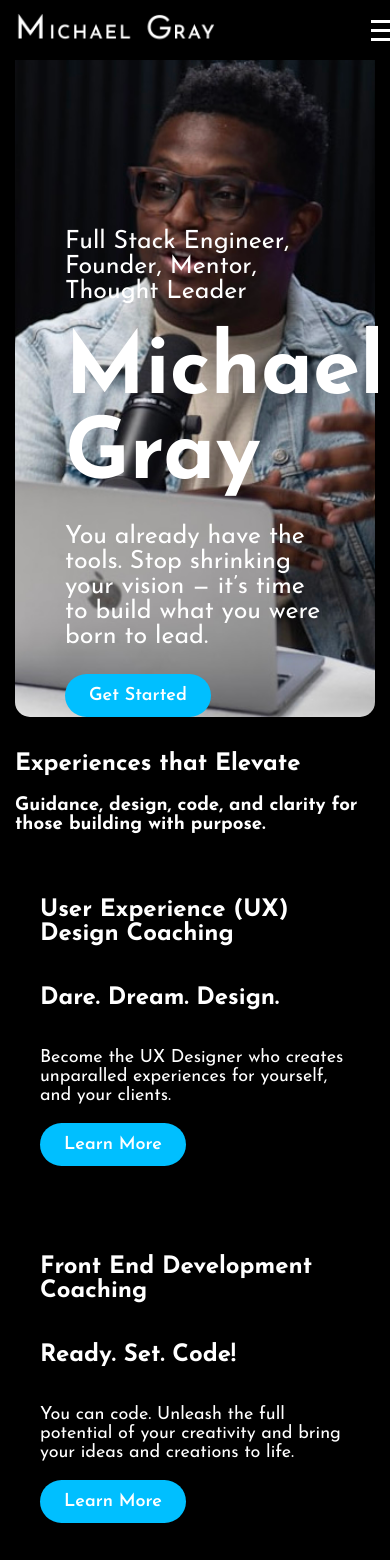
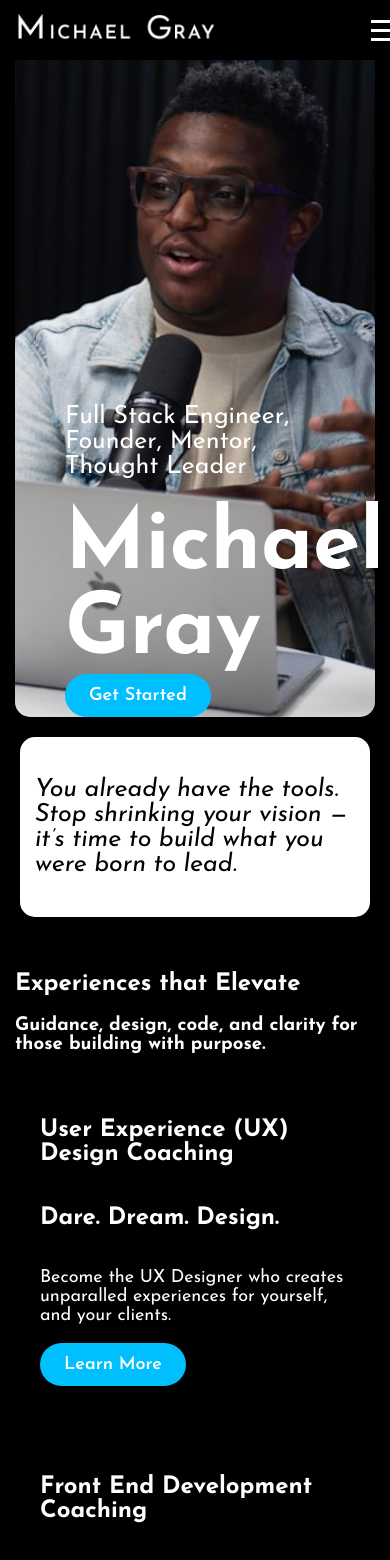
Before and after one commit to mjgraydev/mjgray-brand, a React (Create React App) app: page / in a window 390 px wide. Shown: the top 1560 px of the page. Built offline with nearby package versions, Linux system fonts and the light colour scheme.

Commit message:
final responsive push

```diff
--- a/src/Components/Home.module.css
+++ b/src/Components/Home.module.css
@@ -68,6 +68,17 @@
     font-family: 'Josefin Sans';
     padding: 15px;
 
+}
+
+.quote {
+    color: #000;
+    font-family: 'Josefin Sans';
+    padding: 15px;
+    background-color: #fff;
+    margin: 20px;
+    border-radius: 15px;
+    font-size: 25px;
+    font-style: italic;
 }
 
 
@@ -194,7 +205,7 @@ elevated-item > :not(.action-btn) {
 
         display: grid;
         grid-template-columns: 1fr;
-        padding: 200px 25px;
+        padding: 75px 25px;
         justify-content: center;
         gap: 25px;
 
--- a/src/pages/home.jsx
+++ b/src/pages/home.jsx
@@ -18,9 +18,13 @@ function Home() {
 
             <p>Full Stack Engineer, Founder, Mentor, Thought Leader</p>
             <h2>Michael Gray</h2>
-            <p>You already have the tools. Stop shrinking your vision — it’s time to build what you were born to lead.</p>
 
-            <button className={styles['action-btn']}>Get Started</button>
+
+            <a href="https://calendar.app.google/mxxhCDddyRAGsNJt6" target='blank'><button className={styles['action-btn']}>Get Started</button></a>
+      </div>
+
+      <div className={styles.quote}>
+          <p>You already have the tools. Stop shrinking your vision — it’s time to build what you were born to lead.</p>
       </div>
 
       <section id='elevation' className={styles.elevated}>
```
